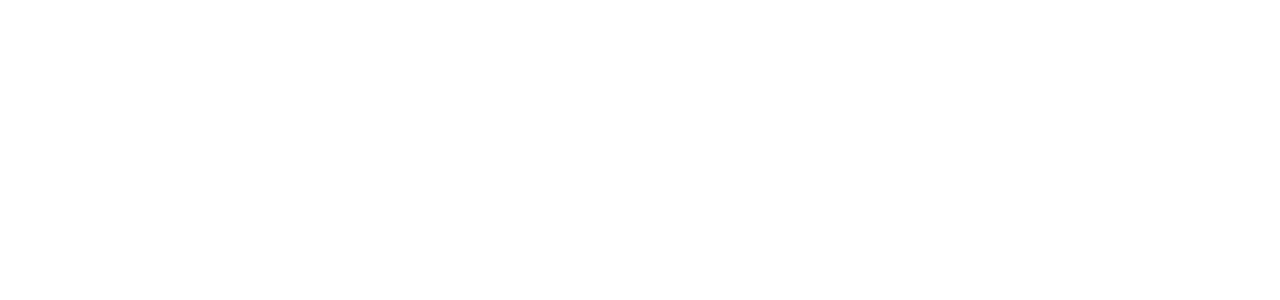
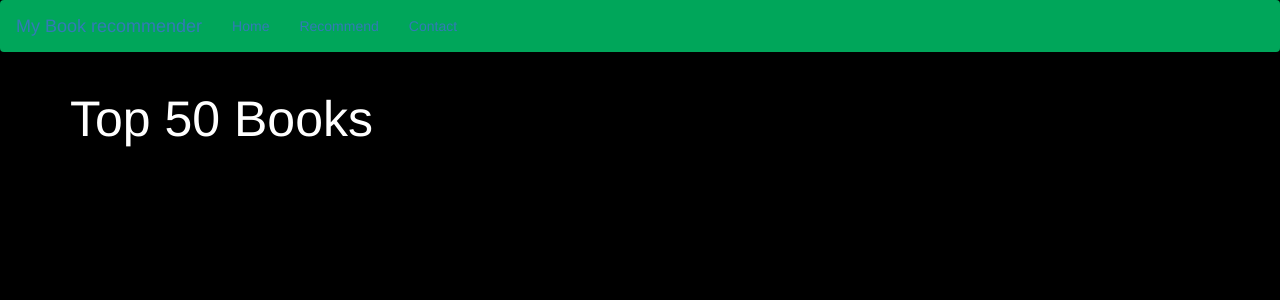
Before and after one commit to shreeshasadanandha/bookreccomendation, a Flask app: page / in a window 1280 px wide. Before the commit the part shown is empty. Shown: the top 300 px of the page. Run offline with Flask 3, Linux system fonts and the light colour scheme; parts of the project's set-up code (start-up, migrations or seed data) failed here and were passed over.

Commit message:
Add files via upload

```diff
--- a/template/index.html
+++ b/template/index.html
@@ -0,0 +1,50 @@
+<!DOCTYPE html>
+<html lang="en">
+<head>
+    <meta charset="UTF-8">
+    <title>Book Recommender System</title>
+    <!-- Latest compiled and minified CSS -->
+<link rel="stylesheet" href="https://cdn.jsdelivr.net/npm/bootstrap@3.3.7/dist/css/bootstrap.min.css" integrity="sha384-BVYiiSIFeK1dGmJRAkycuHAHRg32OmUcww7on3RYdg4Va+PmSTsz/K68vbdEjh4u" crossorigin="anonymous">
+</head>
+<style>
+    .text-white{
+        color:white
+    }
+</style>
+<body style="background-color:black">
+
+    <nav class="navbar" style="background-color:#00a65a">
+        <a class="navbar-brand">My Book recommender</a>
+        <ul class="nav navbar-nav">
+            <li><a href="/">Home</a></li>
+            <li><a href="/recommend">Recommend</a></li>
+            <li><a>Contact</a></li>
+        </ul>
+    </nav>
+
+    <div class="container">
+        <div class="row">
+            <div class="col-md-12">
+                <h1 class="text-white" style="font-size:50px">Top 50 Books</h1>
+            </div>
+
+            {% for i in range(book_name|length) %}
+                <div class="col-md-3" style="margin-top:50px">
+                    <div class="card">
+                        <div class="card-body">
+                            <img class="card-img-top" src="{{ image[i] }}">
+                            <p class="text-white">{{ book_name[i] }}</p>
+                            <h4 class="text-white">{{ author[i] }}</h4>
+                            <h4 class="text-white">Votes - {{ votes[i] }}</h4>
+                            <h4 class="text-white">Rating - {{ rating[i] }}</h4>
+                        </div>
+                    </div>
+                </div>
+            {% endfor %}
+
+
+        </div>
+    </div>
+
+</body>
+</html>
```
